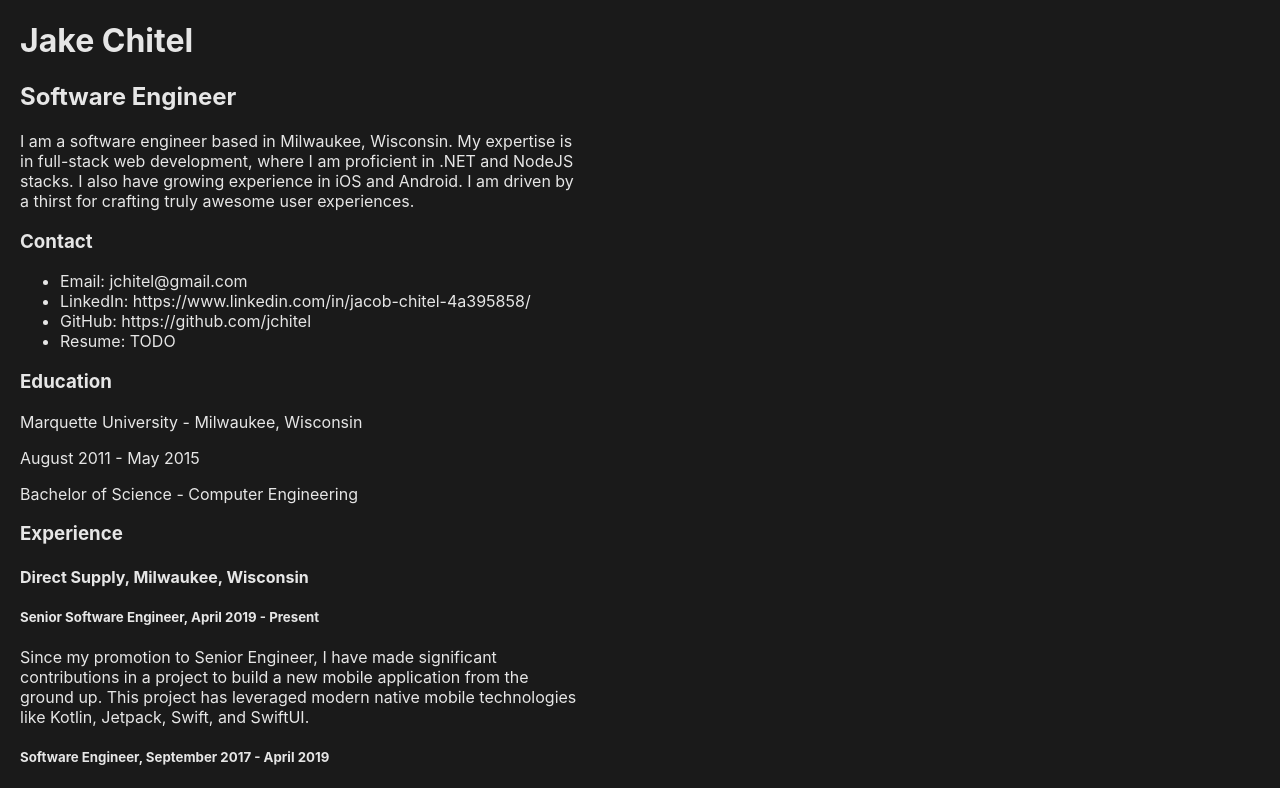
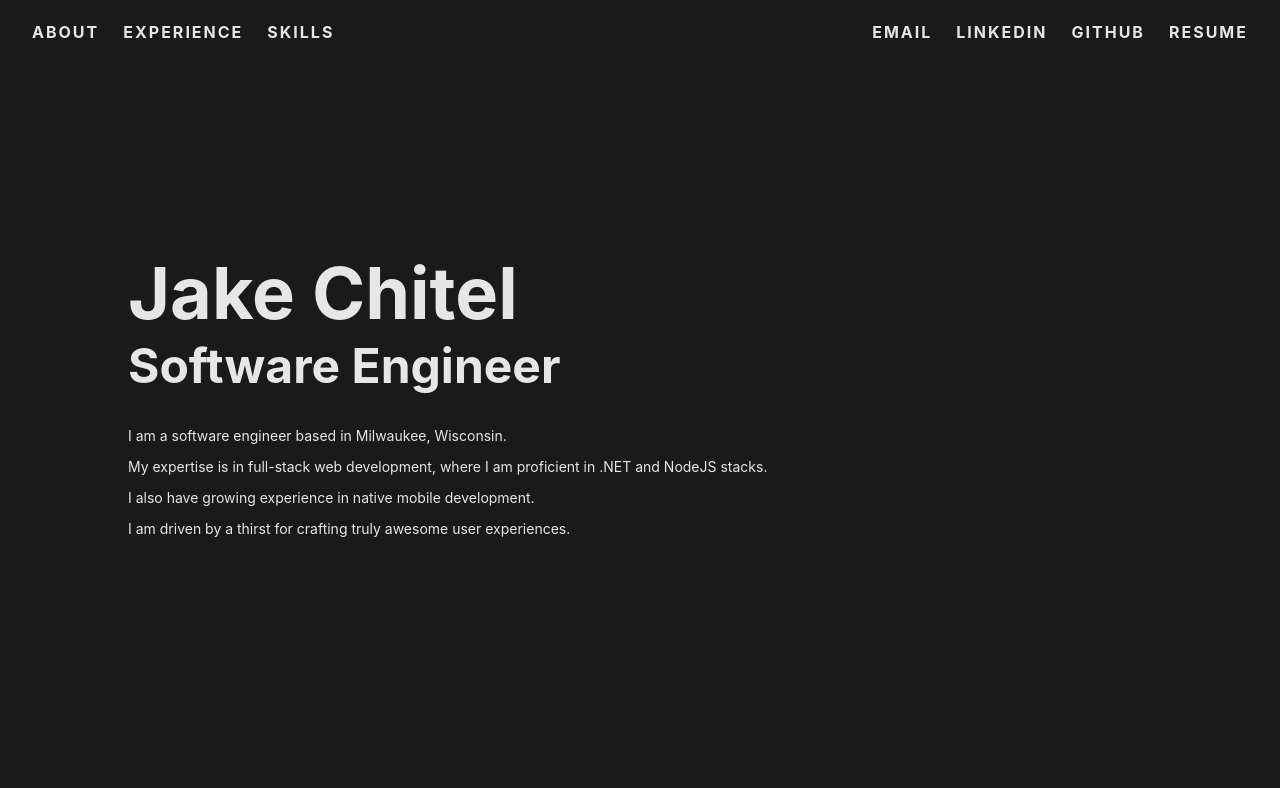
Before and after one commit to jchitel/jakechitel.com, a Next.js app: page / in a window 1280 px wide. Shown: the top 788 px of the page. Built offline with nearby package versions, Linux system fonts and the light colour scheme.

Commit message:
much styles

```diff
--- a/pages/index.tsx
+++ b/pages/index.tsx
@@ -1,46 +1,140 @@
 import styled from 'styled-components';
+import { size, fontSize, color } from '../styles/common';
 
 export default function Home() {
     return (
-        <HomeContainer>
+        <div>
             <Header />
-            <Summary />
-            <Contact />
-            <Education />
-            <Experience />
-            <Skills />
-        </HomeContainer>
+            <StyledMain>
+                <Hero />
+                <About />
+                <Education />
+                <Experience />
+                <Skills />
+            </StyledMain>
+        </div>
     )
 }
 
-const HomeContainer = styled.div`
-    padding: 0 20px;
-    max-width: 600px;
+const Header = () => (
+    <StyledHeader>
+        <Nav />
+        <ContactLinks />
+    </StyledHeader>
+);
+
+const StyledHeader = styled.header`
+    height: ${size.lg_64};
+    width: 100%;
+    padding: 0 ${size.lg_32};
+    position: fixed;
+    display: flex;
+    justify-content: space-between;
+    align-items: center;
+    background-color: ${color.background};
+    font-weight: bold;
+    letter-spacing: 2px;
 `;
 
-const Header = () => (
-    <>
-        <h1>Jake Chitel</h1>
-        <h2>Software Engineer</h2>
-    </>
-)
+const Nav = () => (
+    <StyledNav>
+        <NavLink href="#about">ABOUT</NavLink>
+        <NavLink href="#experience">EXPERIENCE</NavLink>
+        <NavLink href="#skills">SKILLS</NavLink>
+    </StyledNav>
+);
 
-const Title = styled.h1`
+const StyledNav = styled.nav`
+    display: flex;
+`;
 
+const NavLink = styled.a`
+    :not(:last-child) {
+        padding-right: ${size.md_24};
+    }
+`;
+
+const ContactLinks = () => (
+    <StyledContactLinks>
+        <StyledContactLink href="mailto:jchitel@gmail.com" target="_blank">EMAIL</StyledContactLink>
+        <StyledContactLink href="https://www.linkedin.com/in/jacob-chitel-4a395858/" target="_blank">LINKEDIN</StyledContactLink>
+        <StyledContactLink href="https://github.com/jchitel" target="_blank">GITHUB</StyledContactLink>
+        <StyledContactLink href="javascript:alert('Resume not yet available. Check back soon!');">RESUME</StyledContactLink>
+    </StyledContactLinks>
+);
+
+const StyledContactLinks = styled.div`
+    display: flex;
+`;
+
+const StyledContactLink = styled.a`
+    :not(:first-child) {
+        padding-left: ${size.md_24};
+    }
+`;
+
+const StyledMain = styled.main`
+    margin: 0 auto;
+    padding: 0 ${size.xl_128};
+    max-width: ${size.xxxxl_1600};
+    font-size: ${fontSize.md_14};
+
+    @media (max-width: ${size.xxxxl_1152}) {
+        padding: 0 ${size.lg_64};
+    }
+
+    @media (max-width: ${size.xxxl_768}) {
+        padding: 0 ${size.lg_32};
+    }
+
+    @media (max-width: ${size.xxl_512}) {
+        padding: 0 ${size.md_24};
+    }
+`;
+
+const Hero = () => (
+    <StyledHero>
+        <Name>Jake Chitel</Name>
+        <PositionName>Software Engineer</PositionName>
+        <Summary />
+    </StyledHero>
+);
+
+const StyledHero = styled.div`
+    height: 100vh;
+    display: flex;
+    flex-direction: column;
+    justify-content: center;
+`;
+
+const Name = styled.div`
+    font-size: clamp(${fontSize.xl_36}, 8vw, ${fontSize.xxl_72});
+    font-weight: bold;
+`;
+
+const PositionName = styled.div`
+    /* 5.33vw is relative to 8vw above so that Name and PositionName begin to scale at the same time. */
+    font-size: clamp(${fontSize.lg_24}, 5.33vw, ${fontSize.xl_48});
+    font-weight: bold;
+    padding-bottom: ${size.lg_32};
 `;
 
 const Summary = () => (
-    <p>
-        I am a software engineer based in Milwaukee, Wisconsin.
-        My expertise is in full-stack web development, where I am proficient in .NET and NodeJS stacks.
-        I also have growing experience in iOS and Android.
-        I am driven by a thirst for crafting truly awesome user experiences.
-    </p>
-)
+    <>
+        <SummaryPoint>I am a software engineer based in Milwaukee, Wisconsin.</SummaryPoint>
+        <SummaryPoint>My expertise is in full-stack web development, where I am proficient in .NET and NodeJS stacks.</SummaryPoint>
+        <SummaryPoint>I also have growing experience in native mobile development.</SummaryPoint>
+        <SummaryPoint>I am driven by a thirst for crafting truly awesome user experiences.</SummaryPoint>
+    </>
+);
 
-const Contact = () => (
+const SummaryPoint = styled.p`
+    margin-top: 0;
+`;
+
+const About = () => (
     <>
-        <h3>Contact</h3>
+        <h3 id="about">About</h3>
         <ul>
             <li>Email: jchitel@gmail.com</li>
             <li>LinkedIn: https://www.linkedin.com/in/jacob-chitel-4a395858/</li>
@@ -61,7 +155,7 @@ const Education = () => (
 
 const Experience = () => (
     <>
-        <h3>Experience</h3>
+        <h3 id="experience">Experience</h3>
 
         <Company location="Direct Supply, Milwaukee, Wisconsin">
             <Position
@@ -161,7 +255,7 @@ const Position = ({ title, description }: IPositionProps) => (
 
 const Skills = () => (
     <>
-        <h3>Skills</h3>
+        <h3 id="skills">Skills</h3>
         <ul>
             <li>Frontend</li>
             <ul>
--- /dev/null
+++ b/styles/common.ts
@@ -0,0 +1,62 @@
+/**
+ * Sizing system: only these values should be used when a fixed value is required.
+ *
+ * The prefixes are just a general grouping guide, there is no real strict rule to them.
+ *
+ * Values determined by scaling up/down starting from 16px, with no value less than 25% from each other.
+ */
+export const size = {
+    sm_4: '4px',          // 16 * 0.25
+    sm_8: '8px',          // 16 * 0.5  (+100%)
+    md_12: '12px',        // 16 * 0.75 (+50%)
+    md_16: '16px',        // 16 * 1    (+33%)
+    md_24: '24px',        // 16 * 1.5  (+50%)
+    lg_32: '32px',        // 16 * 2    (+33%)
+    lg_48: '48px',        // 16 * 3    (+50%)
+    lg_64: '64px',        // 16 * 4    (+33%)
+    xl_96: '96px',        // 16 * 6    (+50%)
+    xl_128: '128px',      // 16 * 8    (+33%)
+    xl_192: '192px',      // 16 * 12   (+50%)
+    xxl_256: '256px',     // 16 * 16   (+33%)
+    xxl_384: '384px',     // 16 * 24   (+50%)
+    xxl_512: '512px',     // 16 * 32   (+33%)
+    xxxl_640: '640px',    // 16 * 40   (+25%)
+    xxxl_768: '768px',    // 16 * 48   (+20%)
+    xxxl_960: '960px',    // 16 * 60   (+25%)
+    xxxxl_1152: '1152px', // 16 * 72   (+20%)
+    xxxxl_1344: '1344px', // 16 * 84   (+17%)
+    xxxxl_1600: '1600px', // 16 * 100  (+21%)
+} as const;
+
+/**
+ * Font sizing system: only these values should be used when a font size is required.
+ *
+ * The prefixes are just a general grouping guide, there is no real strict rule to them.
+ *
+ * Values copied from Refactoring UI (similar logic as `size` above, but not as wide because we're dealing with text).
+ *
+ * Use `rem` instead of `px` so the font size scales with the configured default font size of the browser.
+ */
+export const fontSize = {
+    sm_10: '0.625rem', // 10px
+    sm_12: '0.75rem',  // 12px
+    md_14: '0.875rem', // 14px
+    md_16: '1rem',     // 16px
+    md_18: '1.125rem', // 18px
+    lg_20: '1.25rem',  // 20px
+    lg_24: '1.5rem',   // 24px
+    lg_30: '1.875rem', // 30px
+    xl_36: '2.25rem',  // 36px
+    xl_48: '3rem',     // 48px
+    xl_60: '3.75rem',  // 60px
+    xxl_72: '4.5rem',  // 72px
+    xxl_84: '5.25rem', // 84px
+} as const;
+
+/**
+ * Color set
+ */
+export const color = {
+    background: 'hsl(0, 0%, 10%)',
+    foreground: 'hsl(0, 0%, 90%)',
+};
--- a/styles/global.ts
+++ b/styles/global.ts
@@ -1,14 +1,16 @@
 import { createGlobalStyle } from 'styled-components';
+import { color } from './common';
 
 export const GlobalStyle = createGlobalStyle`
     html,
     body {
+        width: 100%;
         padding: 0;
         margin: 0;
         font-family: -apple-system, BlinkMacSystemFont, Segoe UI, Roboto, Oxygen,
             Ubuntu, Cantarell, Fira Sans, Droid Sans, Helvetica Neue, sans-serif;
-        background-color: hsl(0, 0%, 10%);
-        color: hsl(0, 0%, 90%);
+        background-color: ${color.background};
+        color: ${color.foreground};
     }
 
     a {
```
